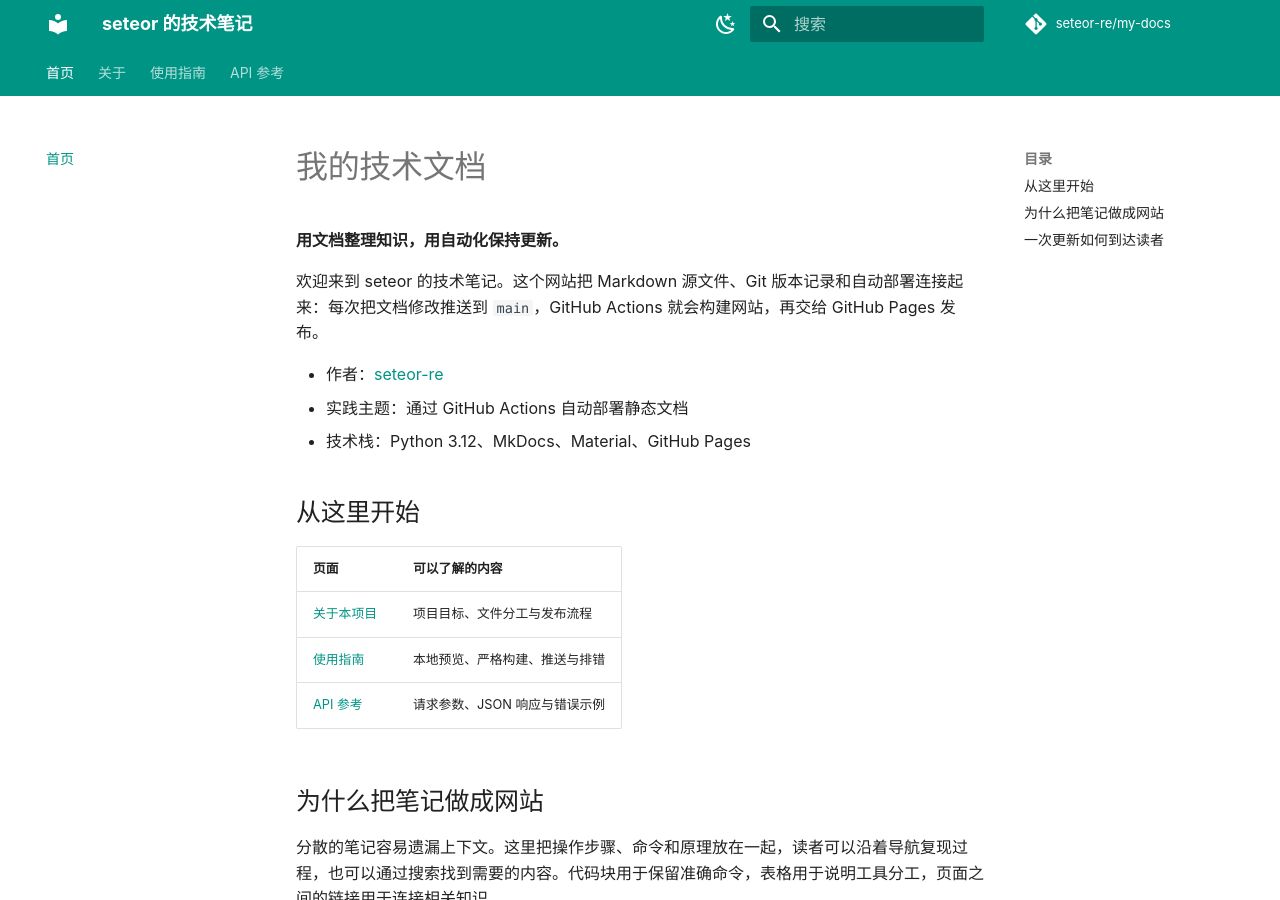
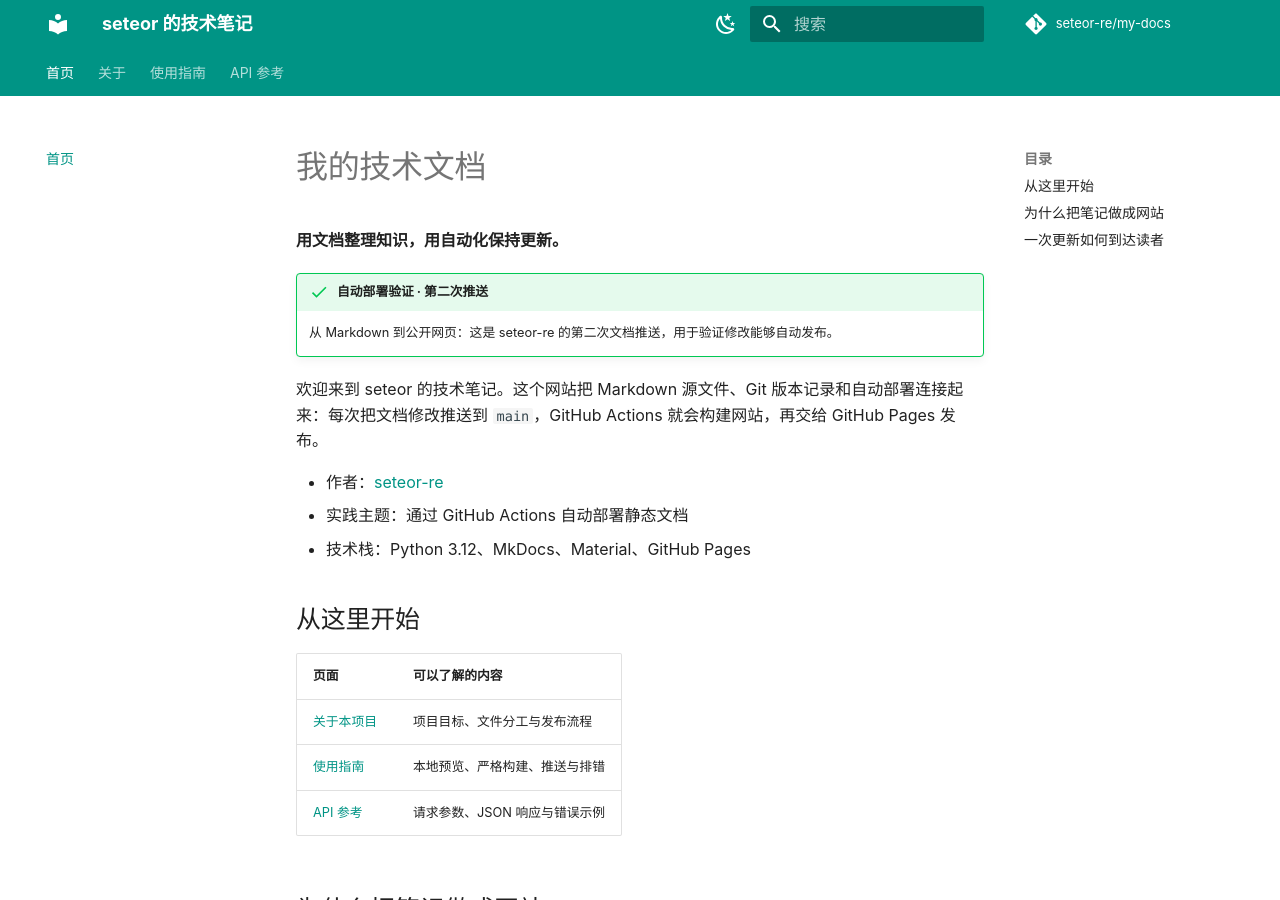
Before and after one commit to seteor-re/my-docs, an MkDocs documentation site: the page built from docs/index.md, in a window 1280 px wide and 900 px high. Built offline with MkDocs 1.6.1 and Material for MkDocs 9.7.7, drawn with Linux system fonts in a browser that asks for light colours; comment, search, counter and statistics services are not loaded.

Commit message:
验证文档修改后自动更新网站

```diff
--- a/docs/index.md
+++ b/docs/index.md
@@ -1,6 +1,9 @@
 # 我的技术文档
 
 **用文档整理知识，用自动化保持更新。**
+
+!!! success "自动部署验证 · 第二次推送"
+    从 Markdown 到公开网页：这是 seteor-re 的第二次文档推送，用于验证修改能够自动发布。
 
 欢迎来到 seteor 的技术笔记。这个网站把 Markdown 源文件、Git 版本记录和自动部署连接起来：每次把文档修改推送到 `main`，GitHub Actions 就会构建网站，再交给 GitHub Pages 发布。
 
```
